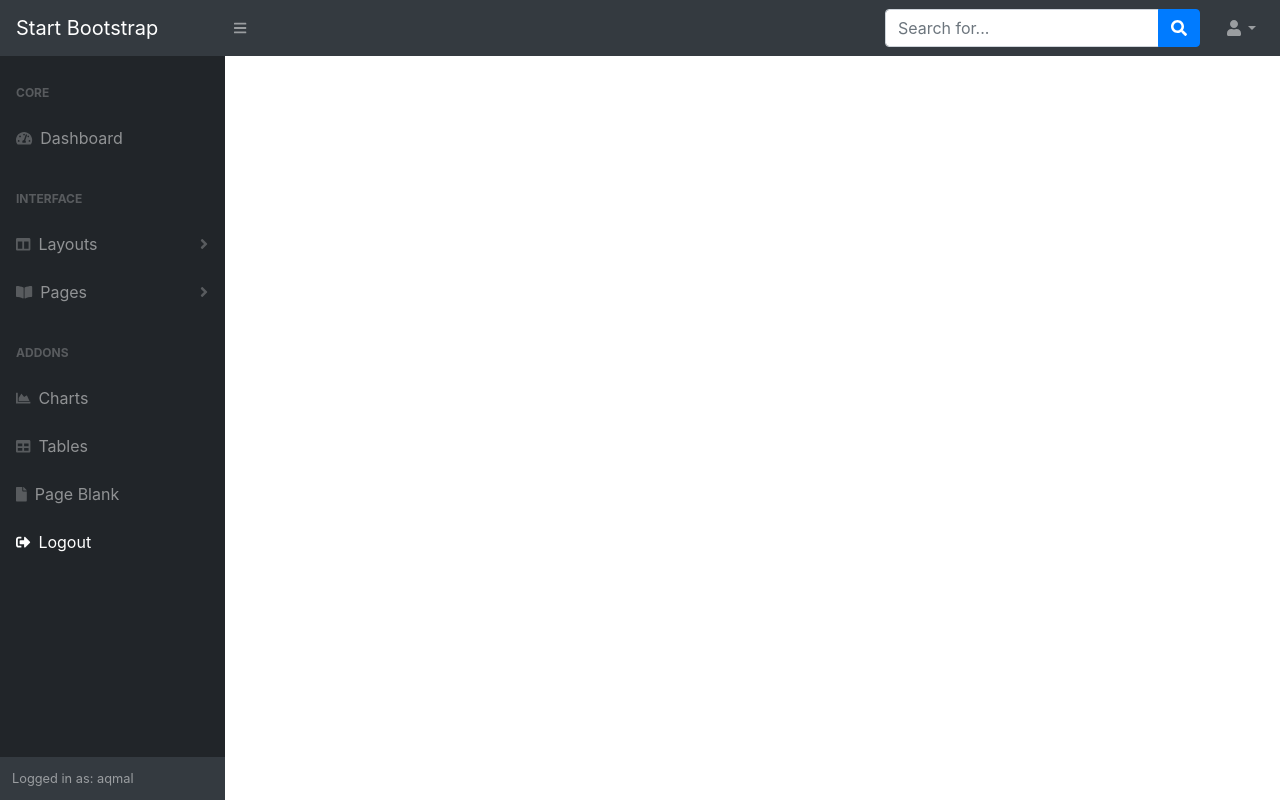
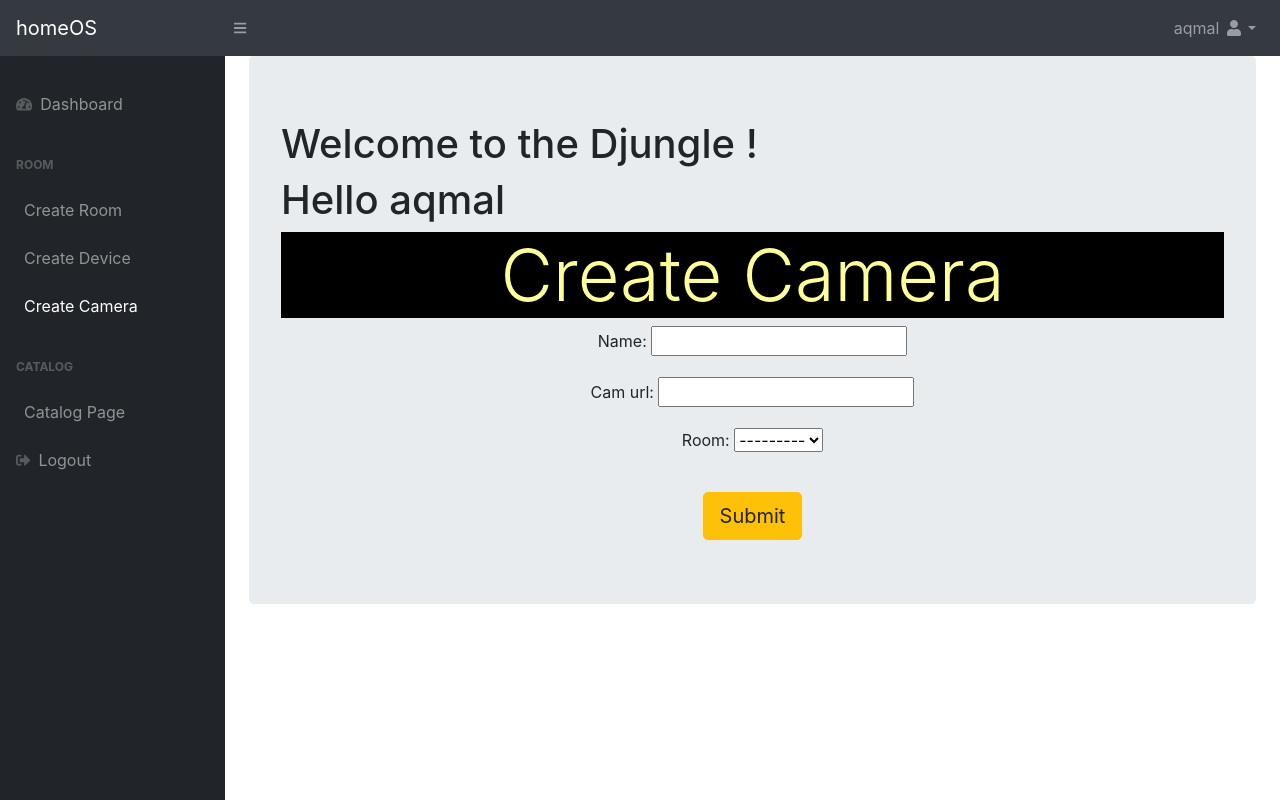
Before and after one commit to maqmal/smart-home-web-app, a Django app: page /create_camera/ in a window 1280 px wide. Run offline with Django 3.2, Linux system fonts and the light colour scheme; a user stored in the database is signed in; data comes from the database, SQL or seed files in the repository; both versions use the stored data as it was after the commit; some libraries are stand-ins or nearby versions.

Commit message:
bootstrap 1.2

```diff
--- a/templates/camera/create_camera.html
+++ b/templates/camera/create_camera.html
@@ -1,5 +1,5 @@
 {% extends "camera/base.html" %}
-{% block body_block %}
+{% block content %}
 {% load static %}
 <div class="container">
     <div class="jumbotron">
--- a/templates/camera/create_device.html
+++ b/templates/camera/create_device.html
@@ -1,5 +1,5 @@
 {% extends "camera/base.html" %}
-{% block body_block %}
+{% block content %}
 {% load static %}
 <div class="container">
     <div class="jumbotron">
--- a/templates/camera/create_room.html
+++ b/templates/camera/create_room.html
@@ -1,5 +1,5 @@
 {% extends "camera/base.html" %}
-{% block body_block %}
+{% block content %}
 {% load static %}
 <div class="container">
     <div class="jumbotron">
--- a/templates/includes/navigation.html
+++ b/templates/includes/navigation.html
@@ -1,26 +1,15 @@
 <nav class="sb-topnav navbar navbar-expand navbar-dark bg-dark">
-    <a class="navbar-brand" href="/">Start Bootstrap</a>
+    <a class="navbar-brand" href="/">homeOS</a>
     <button class="btn btn-link btn-sm order-1 order-lg-0" id="sidebarToggle" href="#"><i class="fas fa-bars"></i></button>
-    <!-- Navbar Search-->
-    <form class="d-none d-md-inline-block form-inline ml-auto mr-0 mr-md-3 my-2 my-md-0">
-        <div class="input-group">
-            <input class="form-control" type="text" placeholder="Search for..." aria-label="Search" aria-describedby="basic-addon2" />
-            <div class="input-group-append">
-                <button class="btn btn-primary" type="button"><i class="fas fa-search"></i></button>
-            </div>
-        </div>
-    </form>
     <!-- Navbar-->
-    <ul class="navbar-nav ml-auto ml-md-0">
+    <ul class="navbar-nav ml-auto ml-md-6">
         <li class="nav-item dropdown">
-            <a class="nav-link dropdown-toggle" id="userDropdown" href="#" role="button" data-toggle="dropdown" aria-haspopup="true" aria-expanded="false"><i class="fas fa-user fa-fw"></i></a>
+            <a class="nav-link dropdown-toggle" id="userDropdown" href="#" role="button" data-toggle="dropdown" aria-haspopup="true" aria-expanded="false">{{ request.user.username }}&nbsp;<i class="fas fa-user fa-fw"></i></a>
             <div class="dropdown-menu dropdown-menu-right" aria-labelledby="userDropdown">
-                <span class="dropdown-item">
-                    {{ request.user.username }}
-                </span>
-                <div class="dropdown-divider"></div>
-                <a class="dropdown-item" href="">Logout</a>
+                <a class="dropdown-item" href="#">Logout</a>
             </div>
         </li>
+
+
     </ul>
 </nav>
--- a/templates/includes/sidebar-inner.html
+++ b/templates/includes/sidebar-inner.html
@@ -1,73 +1,35 @@
 
             <div class="sb-sidenav-menu">
+                <br>
                 <div class="nav">
-                    <div class="sb-sidenav-menu-heading">Core</div>
-                    <a class="nav-link {% if 'index' in segment %} active {% endif %}" href="/">
+                    <a class="nav-link" href="/">
                         <div class="sb-nav-link-icon"><i class="fas fa-tachometer-alt"></i></div>
                         Dashboard
                     </a>
-                    <div class="sb-sidenav-menu-heading">Interface</div>
-                    <a class="nav-link collapsed" href="#" data-toggle="collapse" data-target="#collapseLayouts" aria-expanded="false" aria-controls="collapseLayouts">
-                        <div class="sb-nav-link-icon"><i class="fas fa-columns"></i></div>
-                        Layouts
-                        <div class="sb-sidenav-collapse-arrow"><i class="fas fa-angle-down"></i></div>
+
+                    <div class="sb-sidenav-menu-heading">Room</div>
+                    <a class="nav-link" href="{% url 'camera:create_room_view' %}">
+                        <div class="sb-nav-link-icon"></div>
+                        Create Room
                     </a>
-                    <div class="collapse" id="collapseLayouts" aria-labelledby="headingOne" data-parent="#sidenavAccordion">
-                        <nav class="sb-sidenav-menu-nested nav">
-                            <a class="nav-link" href="/layout-static.html">Static Navigation</a>
-                            <a class="nav-link" href="/layout-sidenav-light.html">Light Sidenav</a>
-                        </nav>
-                    </div>
-                    <a class="nav-link collapsed" href="#" data-toggle="collapse" data-target="#collapsePages" aria-expanded="false" aria-controls="collapsePages">
-                        <div class="sb-nav-link-icon"><i class="fas fa-book-open"></i></div>
-                        Pages
-                        <div class="sb-sidenav-collapse-arrow"><i class="fas fa-angle-down"></i></div>
+                    <a class="nav-link" href="{% url 'camera:create_device_view' %}">
+                        <div class="sb-nav-link-icon"> </div>
+                        Create Device
                     </a>
-                    <div class="collapse" id="collapsePages" aria-labelledby="headingTwo" data-parent="#sidenavAccordion">
-                        <nav class="sb-sidenav-menu-nested nav accordion" id="sidenavAccordionPages">
-                            <a class="nav-link collapsed" href="#" data-toggle="collapse" data-target="#pagesCollapseAuth" aria-expanded="false" aria-controls="pagesCollapseAuth">
-                                Authentication
-                                <div class="sb-sidenav-collapse-arrow"><i class="fas fa-angle-down"></i></div>
-                            </a>
-                            <div class="collapse" id="pagesCollapseAuth" aria-labelledby="headingOne" data-parent="#sidenavAccordionPages">
-                                <nav class="sb-sidenav-menu-nested nav">
-                                    <a class="nav-link" href="/login.html">Login</a>
-                                    <a class="nav-link" href="/register.html">Register</a>
-                                    <a class="nav-link" href="/password.html">Forgot Password</a>
-                                </nav>
-                            </div>
-                            <a class="nav-link collapsed" href="#" data-toggle="collapse" data-target="#pagesCollapseError" aria-expanded="false" aria-controls="pagesCollapseError">
-                                Error
-                                <div class="sb-sidenav-collapse-arrow"><i class="fas fa-angle-down"></i></div>
-                            </a>
-                            <div class="collapse" id="pagesCollapseError" aria-labelledby="headingOne" data-parent="#sidenavAccordionPages">
-                                <nav class="sb-sidenav-menu-nested nav">
-                                    <a class="nav-link" href="/page-403.html">403 Page</a>
-                                    <a class="nav-link" href="/page-404.html">404 Page</a>
-                                    <a class="nav-link" href="/page-500.html">500 Page</a>
-                                </nav>
-                            </div>
-                        </nav>
-                    </div>
-                    <div class="sb-sidenav-menu-heading">Addons</div>
-                    <a class="nav-link {% if 'charts' in segment %} active {% endif %}" href="/charts.html">
-                        <div class="sb-nav-link-icon"><i class="fas fa-chart-area"></i></div>
-                        Charts
+                    <a class="nav-link" href="{% url 'camera:create_camera_view' %}">
+                        <div class="sb-nav-link-icon"> </div>
+                        Create Camera
                     </a>
-                    <a class="nav-link {% if 'tables' in segment %} active {% endif %}" href="/tables.html">
-                        <div class="sb-nav-link-icon"><i class="fas fa-table"></i></div>
-                        Tables
+
+                    <div class="sb-sidenav-menu-heading">Catalog</div>
+                    <a class="nav-link" href="#">
+                        <div class="sb-nav-link-icon"> </div>
+                        Catalog Page
                     </a>
-                    <a class="nav-link {% if 'page-blank' in segment %} active {% endif %}" href="/page-blank.html">
-                        <div class="sb-nav-link-icon"><i class="fas fa-file"></i></div>
-                        Page Blank
-                    </a>
-                    <a class="nav-link" href="">
-                        <div class="sb-nav-link-icon"><i class="fas fa-sign-out-alt"></i></div>
+
+                    <a class="nav-link" href="{% url 'user_logout' %}">
+                        <div class="sb-nav-link-icon"> <i class="fas fa-sign-out-alt"></i></div>
                         Logout
                     </a>
                 </div>
             </div>
-            <div class="sb-sidenav-footer">
-                <div class="small">Logged in as: {{ request.user.username }}</div>
-            </div>
```
Also changed, not shown: templates/camera/index.html (+5 -2 lines), db.sqlite3.
